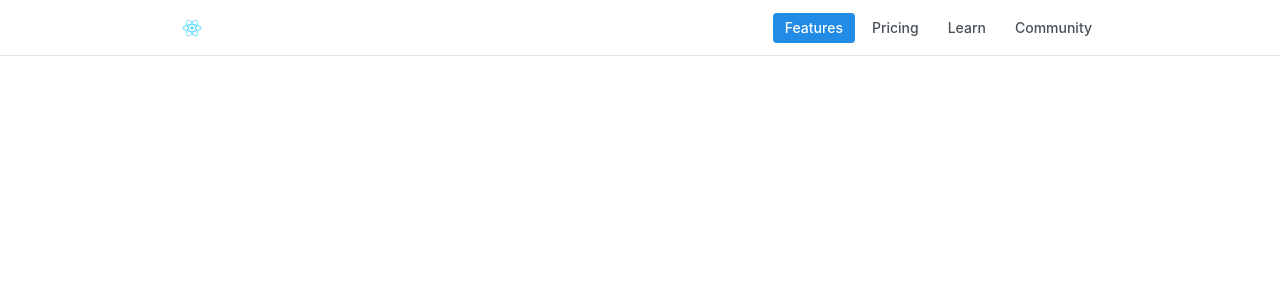
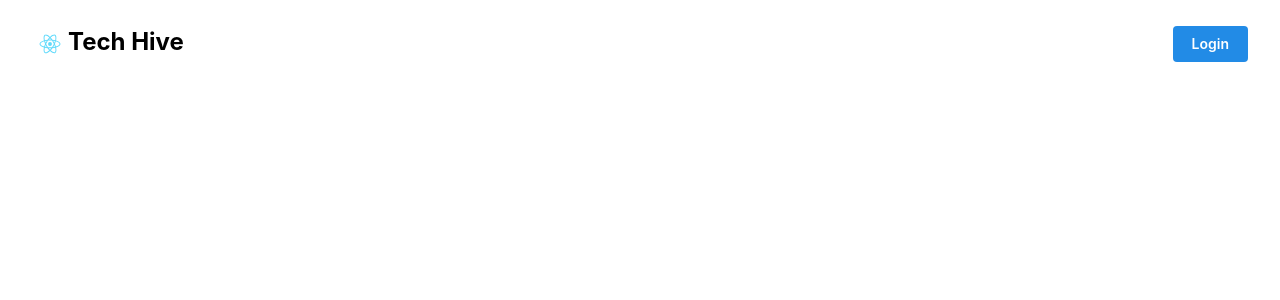
Before and after one commit to JSmith604/VancouverTechHiveMind, a React (Create React App) app: page / in a window 1280 px wide. Shown: the top 300 px of the page. Built offline with nearby package versions, Linux system fonts and the light colour scheme.

Commit message:
Set up Tailwind

```diff
--- a/package.json
+++ b/package.json
@@ -56,8 +56,10 @@
     ]
   },
   "devDependencies": {
+    "autoprefixer": "^10.4.20",
     "postcss": "^8.4.47",
     "postcss-preset-mantine": "^1.17.0",
-    "postcss-simple-vars": "^7.0.1"
+    "postcss-simple-vars": "^7.0.1",
+    "tailwindcss": "^3.4.11"
   }
 }
--- a/postcss.config.cjs
+++ b/postcss.config.cjs
@@ -1,5 +1,7 @@
 module.exports = {
   plugins: {
+    tailwindcss: {},
+    autoprefixer: {},
     "postcss-preset-mantine": {},
     "postcss-simple-vars": {
       variables: {
--- a/src/App.css
+++ b/src/App.css
@@ -1,3 +1,7 @@
+@tailwind base;
+@tailwind components;
+@tailwind utilities;
+
 .App {
   text-align: center;
 }
--- a/src/Header/Header.jsx
+++ b/src/Header/Header.jsx
@@ -1,5 +1,6 @@
 import { useState } from "react";
 import { Container, Group, Burger } from "@mantine/core";
+import { Button } from "@mantine/core";
 import { useDisclosure } from "@mantine/hooks";
 import logo from "./logo.svg";
 import classes from "./Header.module.css";
@@ -12,39 +13,14 @@ const links = [
 ];
 
 export function Header() {
-  const [opened, { toggle }] = useDisclosure(false);
-  const [active, setActive] = useState(links[0].link);
-
-  const items = links.map((link) => (
-    <a
-      key={link.label}
-      href={link.link}
-      className={classes.link}
-      data-active={active === link.link || undefined}
-      onClick={(event) => {
-        event.preventDefault();
-        setActive(link.link);
-      }}
-    >
-      {link.label}
-    </a>
-  ));
-
   return (
-    <header className={classes.header}>
-      <Container size="md" className={classes.inner}>
-        <img
-          src={logo}
-          className={classes.logo}
-          height={32}
-          width={32}
-          alt="logo"
-        />
-        <Group gap={5} visibleFrom="xs">
-          {items}
-        </Group>
-
-        <Burger opened={opened} onClick={toggle} hiddenFrom="xs" size="sm" />
+    <header className="p-4">
+      <Container size="xl" className={classes.inner}>
+        <div className="flex">
+          <img src={logo} className="h-9 w-9" alt="logo" />
+          <h1 class="text-2xl font-bold">Tech Hive</h1>
+        </div>
+        <Button>Login</Button>
       </Container>
     </header>
   );
--- /dev/null
+++ b/tailwind.config.js
@@ -0,0 +1,8 @@
+/** @type {import('tailwindcss').Config} */
+module.exports = {
+  content: ["./src/**/*.{html,jsx,js}"],
+  theme: {
+    extend: {},
+  },
+  plugins: [],
+};
```
Also changed, not shown: 1 other file (tests, documents, lock files or other folders).
